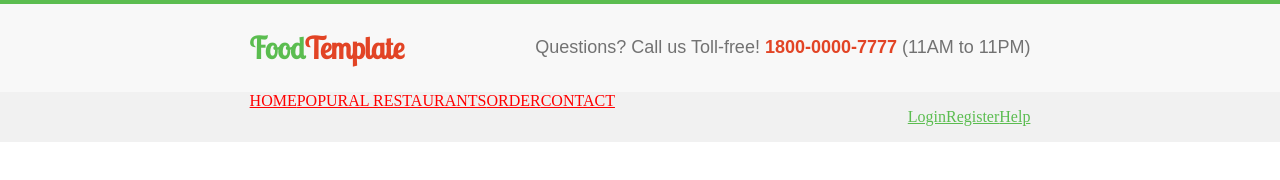
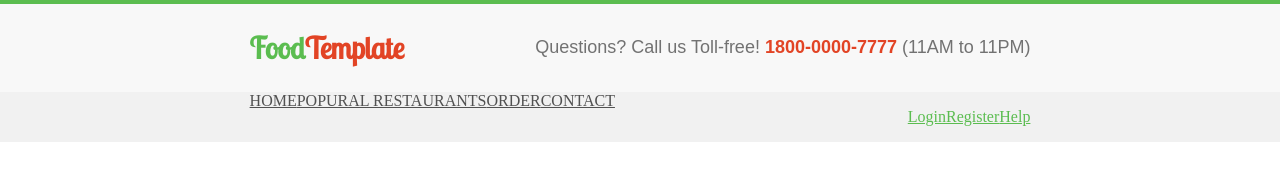
Before and after one commit to Winiarksi/Zadanko1_HTML-CSS, a website: page index.html in a window 1280 px wide. Drawn offline with Linux system fonts and the light colour scheme.

Commit message:
removing li color declaration

```diff
--- a/sass/style.scss
+++ b/sass/style.scss
@@ -68,9 +68,6 @@ section:nth-of-type(2) {
     margin: 0px 19.5%;
     justify-content: space-between;
 }
- ul {
-    color: red;
-}
 
 .main__leftLists {
     display: flex;
```
Also changed, not shown: css/style.css, 1 other file.
